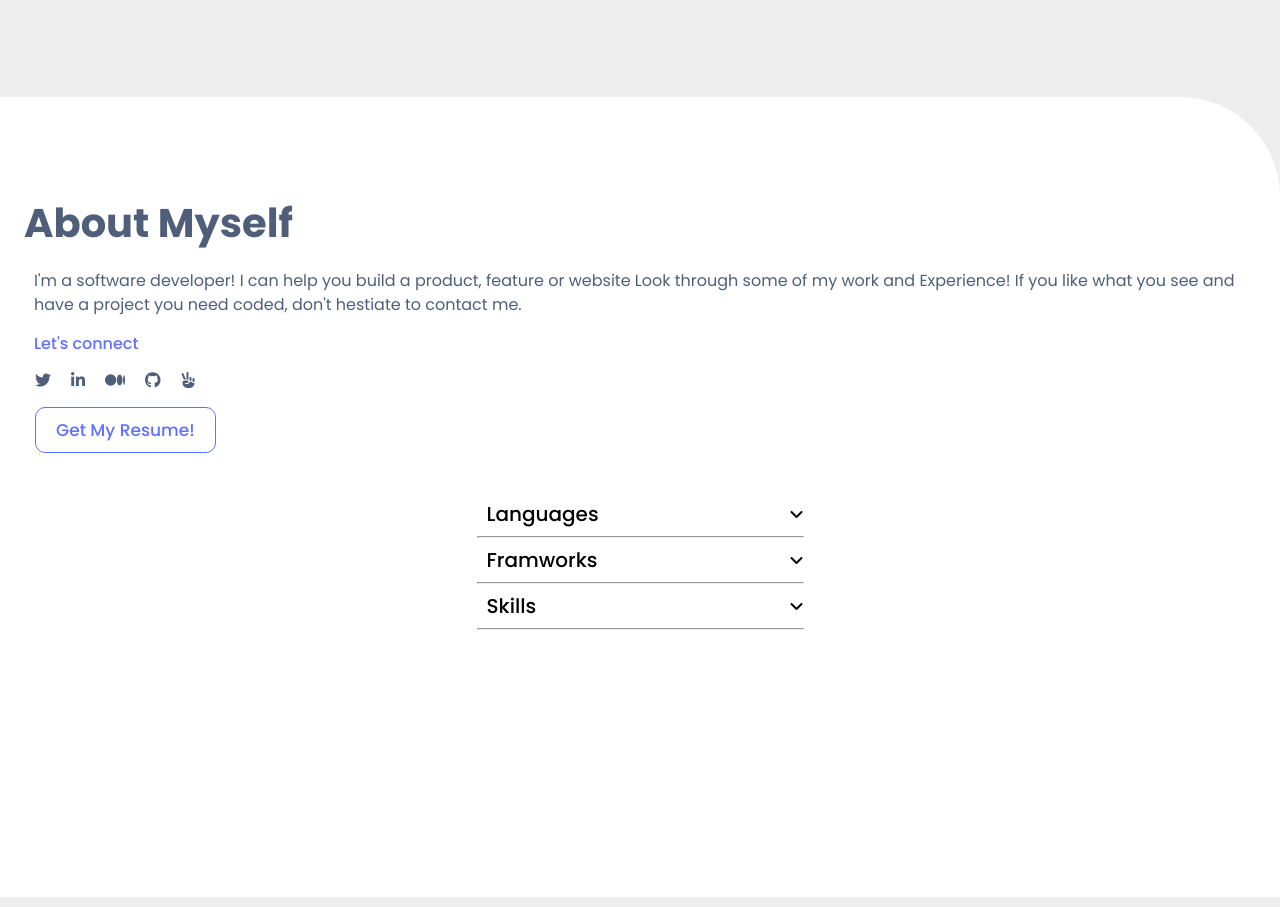
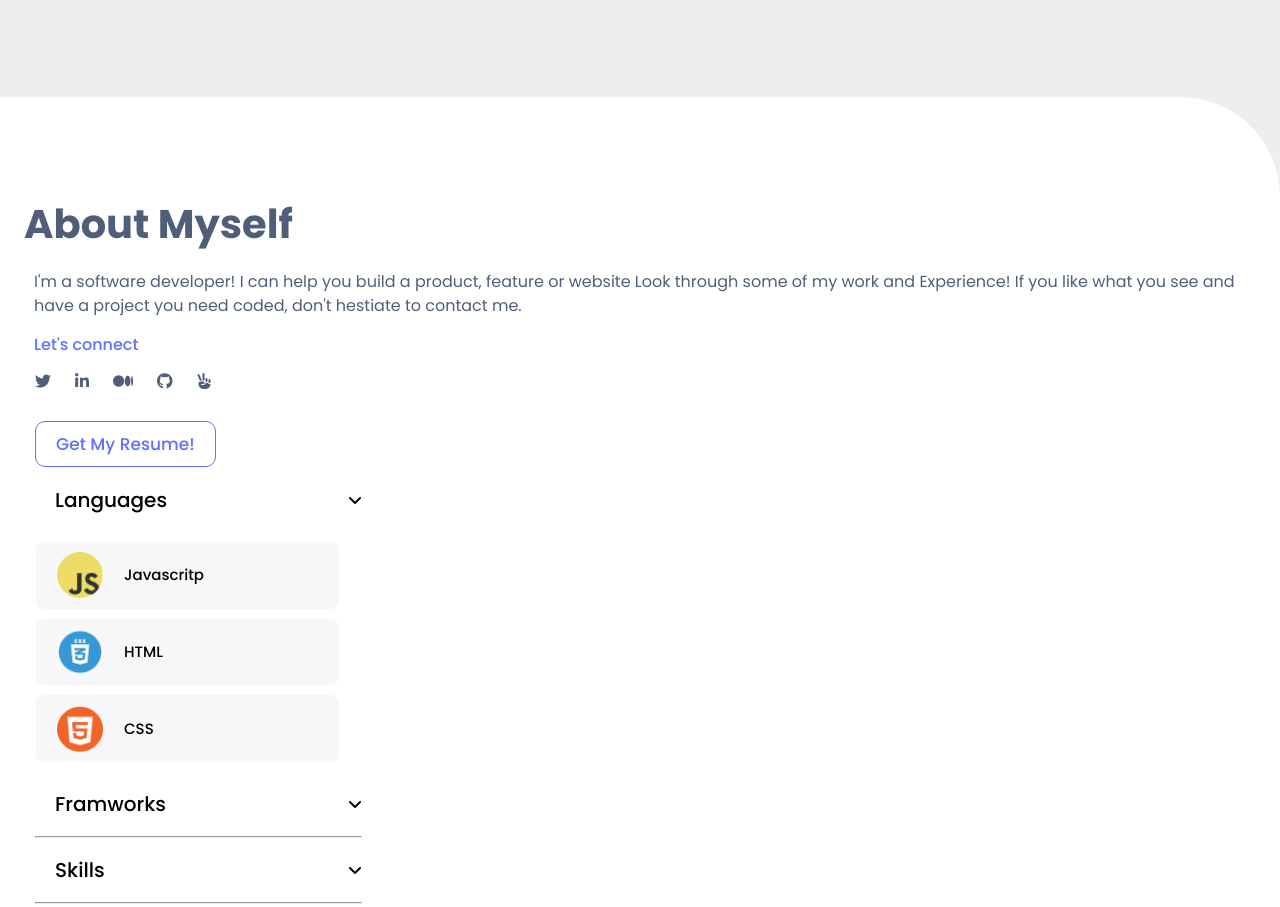
Before and after one commit to HabibPayenda/portfolio, a website: page index.html in a window 1280 px wide. Shown: the part 3047-3954 px from the top of the page. Drawn offline with Linux system fonts and the light colour scheme.

Commit message:
All the requested items were added and modified (using ul, one h1, a, and flex box, added the requested parts of the ui

```diff
--- a/index.html
+++ b/index.html
@@ -135,7 +135,7 @@
     </section>
     <section class="about-myself">
         <div class="text-holder">
-            <h1 class="primary-text-about">About Myself</h1>
+            <h2 class="primary-text-about">About Myself</h2>
             <p class="details">
                 I'm a software developer! I can help you
                 build a product, feature or website Look
@@ -147,12 +147,33 @@
             <a href="#" class="connect">Let's connect</a>
         </div>
         <div class="fa-container-about">
-
-              <i class="fa-brands fa-twitter fa"></i>
-              <i class="fa-brands fa-linkedin-in fa"></i>
-              <i class="fa-brands fa-medium fa" ></i>
-              <i class="fa-brands fa-github fa"></i>
-              <i class="fa-solid fa-hand-peace fa"></i>
+            <ul>
+                <li>
+                   <a href="#">
+                    <i class="fa-brands fa-twitter fa"></i>
+                   </a>
+               </li>
+                <li>
+                   <a href="#">
+                    <i class="fa-brands fa-linkedin-in fa"></i>
+                   </a>
+               </li>
+                <li>
+                   <a href="#">
+                    <i class="fa-brands fa-medium fa" ></i>
+                   </a>
+               </li>
+                <li>
+                   <a href="#">
+                    <i class="fa-brands fa-github fa"></i>
+                   </a>
+               </li>
+                <li>
+                   <a href="#">
+                    <i class="fa-solid fa-hand-peace fa"></i>
+                   </a>
+               </li>
+            </ul>
         </div>
         <a class="see-project-about" href="#">Get My Resume!</a>
         <div class="details-2">
@@ -162,8 +183,20 @@
                        <p class="details-2-title">Languages</p>
                        <i class="fa-solid fa-angle-down"></i>
                     </div>
-                    <hr>
+                    <div class="dropdown-item">
+                        <img class="dropdown-img" src="./img/js.png" alt="javascript">
+                        <a class="language">Javascritp</a>
+                    </div>
+                    <div class="dropdown-item">
+                        <img class="dropdown-img" src="./img/css.png" alt="CSS">
+                        <a class="language">HTML</a>
+                    </div>
+                    <div class="dropdown-item">
+                        <img class="dropdown-img" src="./img/html.png" alt="HTML">
+                        <a class="language">CSS</a>
+                    </div>
                 </li>
+
                 <li>
                     <div class="details-2-content">
                        <p class="details-2-title">Framworks</p>
--- a/styles.css
+++ b/styles.css
@@ -100,6 +100,21 @@ header {
   align-self: flex-start;
   border-radius: 5px;
   text-decoration: none;
+  transition: all 0.2s;
+}
+
+.connect:hover {
+  background: rgb(96, 112, 255);
+  box-shadow: 1px 8px 16px rgba(64, 83, 252, 0.24);
+  border-radius: 8px;
+  color: rgb(255, 255, 255);
+}
+
+.connect:active {
+  background: rgb(34, 48, 210);
+  box-shadow: 0.1px 0.1px 0.1px rgba(64, 83, 252, 0.24);
+  border-radius: 8px;
+  color: rgb(255, 255, 255);
 }
 
 .fa-container {
@@ -229,13 +244,31 @@ header {
   border-radius: 10px;
   margin-left: 14px;
   color: rgb(96, 112, 255);
+  transition: all 0.2s;
+}
+
+.see-project:hover {
+  background: rgb(96, 112, 255);
+  box-shadow: 1px 8px 16px rgba(64, 83, 252, 0.24);
+  border-radius: 8px;
+  color: rgb(255, 255, 255);
+}
+
+.see-project:active {
+  background: rgb(34, 48, 210);
+  box-shadow: 0.1px 0.1px 0.1px rgba(64, 83, 252, 0.24);
+  border-radius: 8px;
+  color: rgb(255, 255, 255);
 }
 
 .about-myself {
   background-color: rgb(255, 255, 255);
   margin-top: 100px;
-  height: 800px;
+  height: 1263px;
   border-top-right-radius: 100px;
+  display: flex;
+  flex-direction: column;
+  align-items: flex-start;
 }
 
 .primary-text-about {
@@ -252,11 +285,18 @@ header {
 
 .fa-container-about {
   display: flex;
-  align-self: flex-start;
-  padding-left: 30px;
   padding-bottom: 30px;
   padding-top: 10px;
-  margin-left: 5px;
+  margin-left: 35px;
+}
+
+.fa-container-about ul li {
+  list-style: none;
+  display: inline;
+}
+
+.fa-container-about ul li a {
+  text-decoration: none;
 }
 
 .see-project-about {
@@ -269,13 +309,28 @@ header {
   font-size: 17px;
   line-height: 24px;
   border-radius: 10px;
+  color: rgb(96, 112, 255);
+  transition: all 0.2s;
   margin-left: 35px;
-  color: rgb(96, 112, 255);
+}
+
+.see-project-about:hover {
+  background: rgb(96, 112, 255);
+  box-shadow: 1px 8px 16px rgba(64, 83, 252, 0.24);
+  border-radius: 8px;
+  color: rgb(255, 255, 255);
+}
+
+.see-project-about:active {
+  background: rgb(34, 48, 210);
+  box-shadow: 0.1px 0.1px 0.1px rgba(64, 83, 252, 0.24);
+  border-radius: 8px;
+  color: rgb(255, 255, 255);
 }
 
 .details-2 {
   width: 327px;
-  margin: 050px auto;
+  margin: 1px 35px;
 }
 
 .details-2 ul li {
@@ -294,5 +349,29 @@ header {
   font-weight: 500;
   font-size: 20px;
   line-height: 24px;
-  margin: 10px;
+  margin: 20px;
 }
+
+.dropdown-item {
+  display: flex;
+  align-items: center;
+  width: 303px;
+  height: 66.72px;
+  background: rgb(247, 247, 249);
+  border-radius: 8px;
+  margin: 10px 1px;
+}
+
+.dropdown-img {
+  width: 48px;
+  height: 48px;
+  margin: 1px 20px;
+}
+
+.language {
+  font-family: 'Poppins', Arial, Helvetica, sans-serif;
+  font-style: normal;
+  font-weight: 500;
+  font-size: 15px;
+  line-height: 20px;
+}
```
Also changed, not shown: img/css.png (added), img/html.png (added), img/js.png (added).
